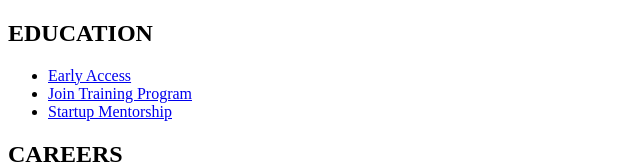
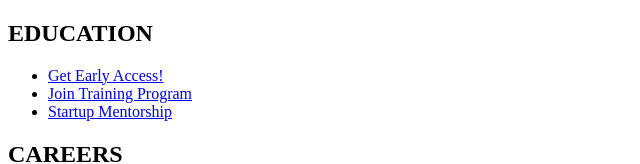
Before and after one commit to SatyamVyas04/BFMAcademy, a Next.js app: page /footer in a window 1280 px wide. Shown: the part 386-550 px from the top of the page, without its empty margins (0-640 px from the left). Built offline with nearby package versions, Linux system fonts and the light colour scheme.

Commit message:
Update footer.tsx

```diff
--- a/src/pages/footer.tsx
+++ b/src/pages/footer.tsx
@@ -170,7 +170,7 @@ export default function Footer() {
 									target="_blank"
 									className="transition-all hover:text-foreground dark:hover:text-brandblue"
 								>
-									Early Access
+									Get Early Access!
 								</a>
 							</li>
 							<li>
```
